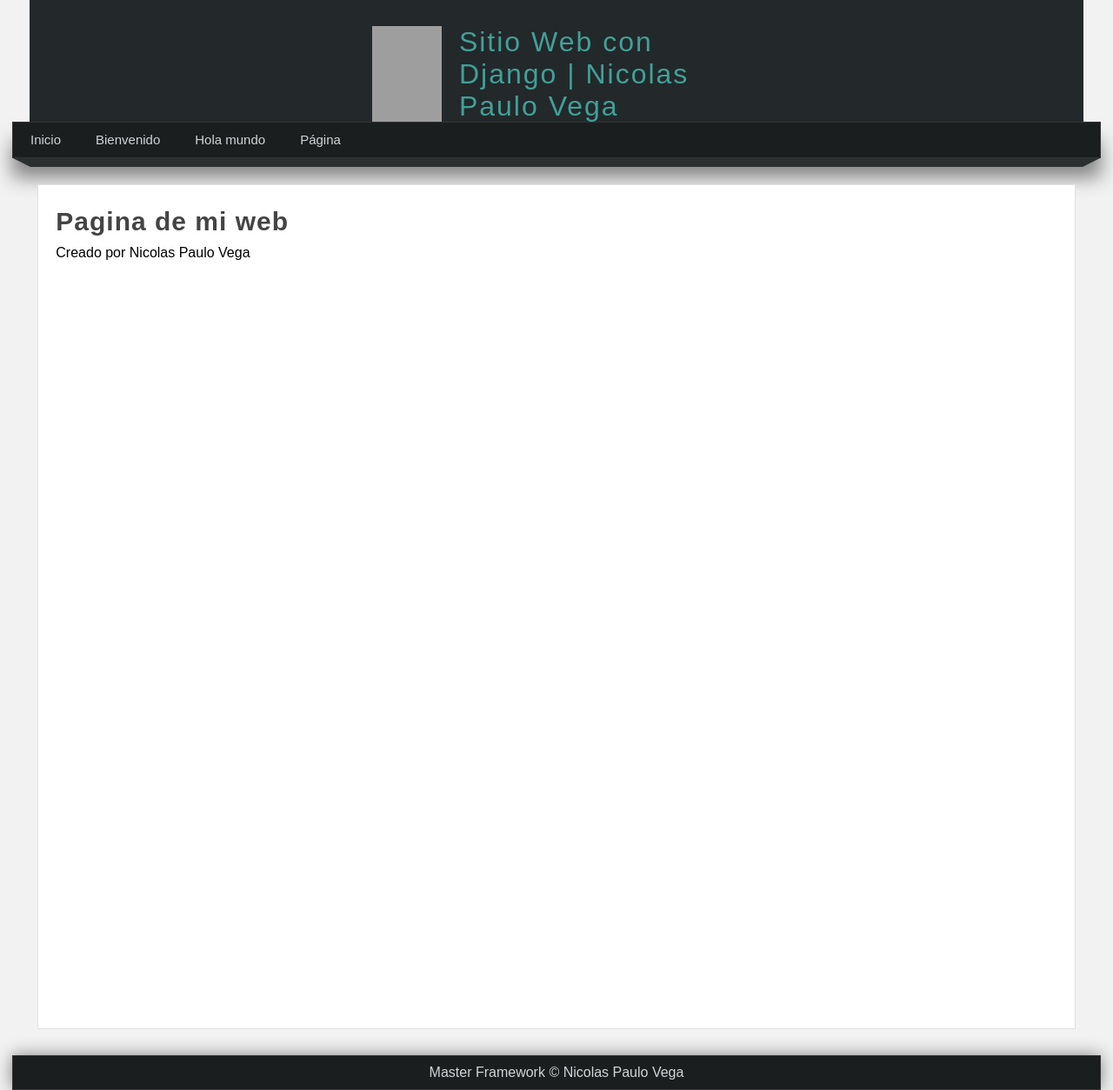
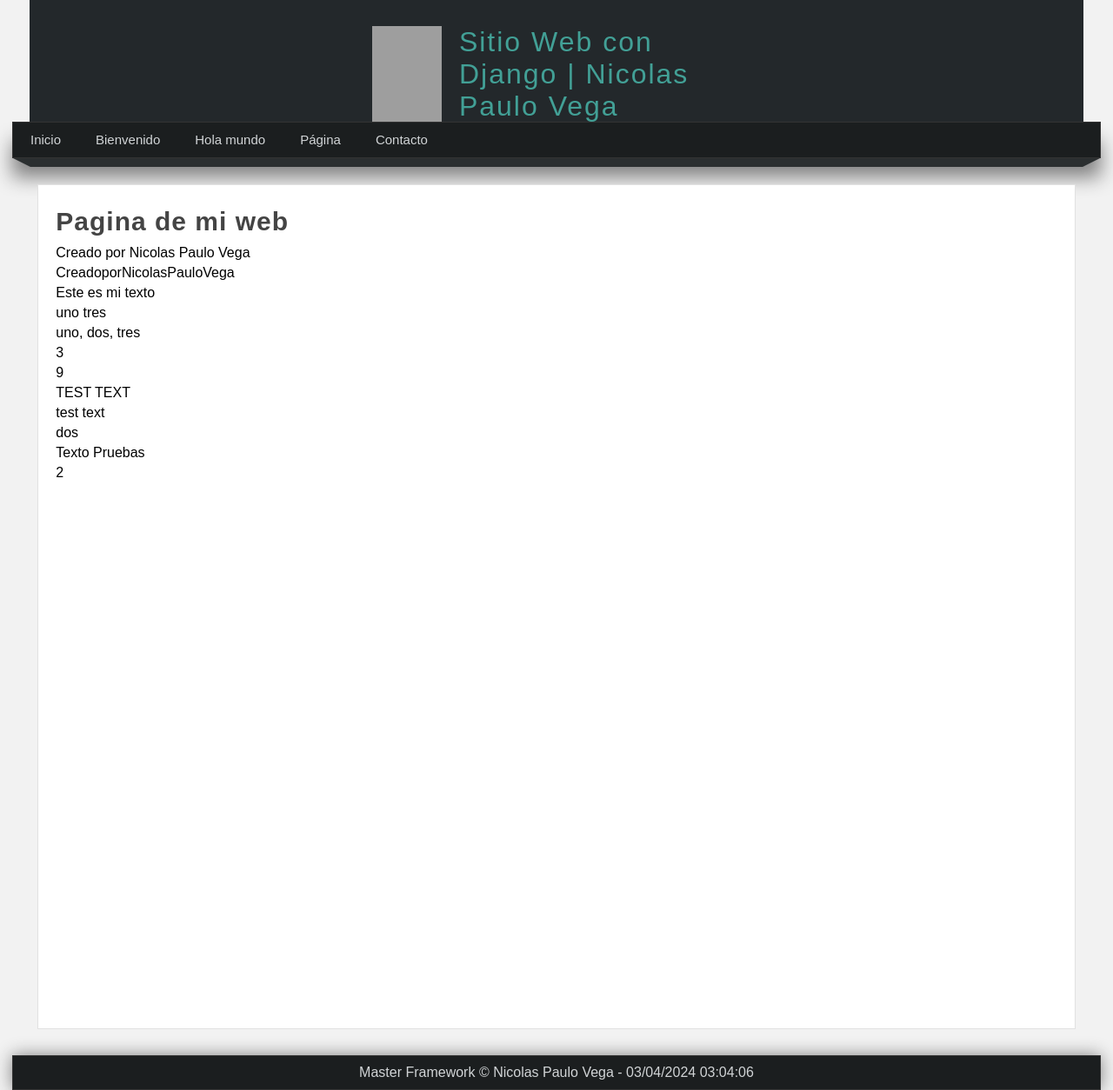
Before and after one commit to NicolasPauloVega/Django, a Django app: page /test-page/ in a window 1280 px wide. Shown: the whole page at 87% size. Run offline with Django 5.2, Linux system fonts and the light colour scheme; grey boxes are pictures that could not be loaded.

Commit message:
html, css y views

```diff
--- a/my_app/static/css/style.css
+++ b/my_app/static/css/style.css
@@ -177,3 +177,17 @@ footer
     box-shadow: 0px 0px 20px grey;
     margin: 0px auto;
 }
+
+/* Estilos de los parrafos, textos, listas */
+.box p, .box h2, .box h3, .box ul
+{
+    margin-top: 5px;
+    margin-bottom: 5px;
+}
+
+/* Estilos de generales de las listas ul (li) */
+.box ul li
+{
+    margin-left: 20px;
+    margin-bottom: 5px;
+}
--- a/my_app/templates/layout.html
+++ b/my_app/templates/layout.html
@@ -21,16 +21,19 @@
     <nav>
         <ul>
             <li>
-                <a href="/index">Inicio</a>
+                <a href="{% url 'index' %}">Inicio</a>
             </li>
             <li>
-                <a href="/welcome">Bienvenido</a>
+                <a href="{% url 'welcome' %}">Bienvenido</a>
             </li>
             <li>
-                <a href="/hello-world">Hola mundo</a>
+                <a href="{% url 'hello_world' %}">Hola mundo</a>
             </li>
             <li>
-                <a href="/test-page">Página</a>
+                <a href="{% url 'pages' %}">Página</a>
+            </li>
+            <li>
+                <a href="{% url 'contact' 'Nicolas' 'Paulo Vega'%}">Contacto</a>
             </li>
         </ul>
     </nav>
@@ -48,6 +51,6 @@
         </div>
     </div>
 
-    <footer>Master Framework &copy; Nicolas Paulo Vega</footer>
+    <footer>Master Framework &copy; Nicolas Paulo Vega - {% now 'd/m/Y h:m:s' %}</footer>
 </body>
 </html>
--- a/my_app/templates/page.html
+++ b/my_app/templates/page.html
@@ -4,5 +4,58 @@
 
 {% block content %}
     <h1 class="title">Pagina de mi web</h1>
-    <p>Creado por Nicolas Paulo Vega</p>
+    {% comment '' %} Imprime un texto dentro de un párrafo HTML {% endcomment %}
+    <p>{{"Creado por Nicolas Paulo Vega"}}</p>
+
+    {% comment 'cut' %} Corta la cadena por espacios y devuelve la primera palabra {% endcomment %}
+    <p>{{"Creado por Nicolas Paulo Vega"|cut:' '}}</p>
+
+    {% comment 'default' %} Imprime el valor de la variable 'text', o "No hay nada" si no está definida {% endcomment %}
+    {{text|default:"No hay nada"}}
+
+    {% comment 'first and last' %} Imprime el primer y último elemento de la lista 'list' {% endcomment %}
+    <p>
+        {{list|first}}
+        {{list|last}}
+    </p>
+
+    {% comment 'join' %} Imprime todos los elementos de la lista 'list' separados por comas y espacios {% endcomment %}
+    <p>
+        {{list|join:", "}}
+    </p>
+
+    {% comment 'length' %} Imprime la longitud de la lista 'list' {% endcomment %}
+    <p>
+        {{list|length}}
+    </p>
+
+    {% comment 'length' %} Imprime la longitud de la cadena "test text" {% endcomment %}
+    <p>
+        {{'test text'|length}}
+    </p>
+
+    {% comment 'upper' %} Imprime la cadena "test text" en mayúsculas {% endcomment %}
+    <p>
+        {{'test text'|upper}}
+    </p>
+
+    {% comment 'lower' %} Imprime la cadena "test text" en minúsculas {% endcomment %}
+    <p>
+        {{'test text'|lower}}
+    </p>
+
+    {% comment 'random' %} Imprime un elemento aleatorio de la lista 'list' {% endcomment %}
+    <p>
+        {{list|random}}
+    </p>
+
+    {% comment 'striptags' %} Elimina todas las etiquetas HTML de la cadena y solo imprime el texto {% endcomment %}
+    <p>
+        {{'<h1>Texto</h1> <strong>Pruebas</strong>'|striptags}}
+    </p>
+
+    {% comment 'striptags and wordcount' %} Elimina las etiquetas HTML de la cadena, cuenta las palabras y las imprime {% endcomment %}
+    <p>
+        {{'<h1>Texto</h1> <strong>Pruebas</strong>'|striptags|wordcount}}
+    </p>
 {% endblock %}
--- a/my_app/urls.py
+++ b/my_app/urls.py
@@ -8,6 +8,9 @@ urlpatterns = [
     path('', index, name="start"),
     path('index/', index, name="index"),
 
+    #links para la parte de la bienvenida
+    path('welcome/', welcome, name="welcome"),
+
     #links para hola mundo
     path('hello-world/', hello_world, name="hello_world"),
 
@@ -15,9 +18,6 @@ urlpatterns = [
     path('test-page/', page, name="pages"),
     path('test-page/<int:redirects>', page, name="pages"),
 
-    #links para la parte de la bienvenida
-    path('welcome/', welcome, name="welcome"),
-
     #links para el contacto
     path('contact/', contact, name="contact"),
     path('contact/<str:name>', contact, name="contact"),
--- a/my_app/views.py
+++ b/my_app/views.py
@@ -25,17 +25,38 @@ def hello_world(request):
     return render(request, 'hello_world.html')
 
 def index(request):
+    # template = """
+    #                 <h1>Inicio</h1>
+    #                 <p>Años hasta el 2050</p>
+    #                 <ul>
+    #             """
+
+    # while year <= 2050:
+    #     template += f"<li> {str(year)} </li>"
+    #     year += 1
+    # template += "</ul>"
+
     year = 2024
-    years_list=[]
-    while year <= 2050:
-        years_list.append(year)
-        year += 1
-    return render(request, 'index.html', {'years_list': years_list})
+    hasta = range(year, 2050)
+
+    nombre = 'Nicolas Paulo Vega'
+    lenguajes = ['JavaScripts', 'Python', 'PHP', 'C']
+
+    return render(request, 'index.html', {
+        'title': 'Inicio',
+        'mi_variable': 'Soy un dato que esta en la vista',
+        'nombre': nombre,
+        'lenguajes': lenguajes,
+        'years': hasta,
+    })
 
 def page(request, redirects=0):
     if redirects==1:
         return redirect('contact', name="Ana", last_name="Perez")
-    return render(request, 'page.html')
+    return render(request, 'page.html', {
+        'text':'Este es mi texto',
+        'list': ['uno', 'dos', 'tres'],
+    })
 
 def welcome(request):
     return render(request, 'welcome.html')
```
Also changed, not shown: my_app/templates/index.html (+23 -4 lines), my_app/templates/update_date.html (added, +12 -0 lines).
